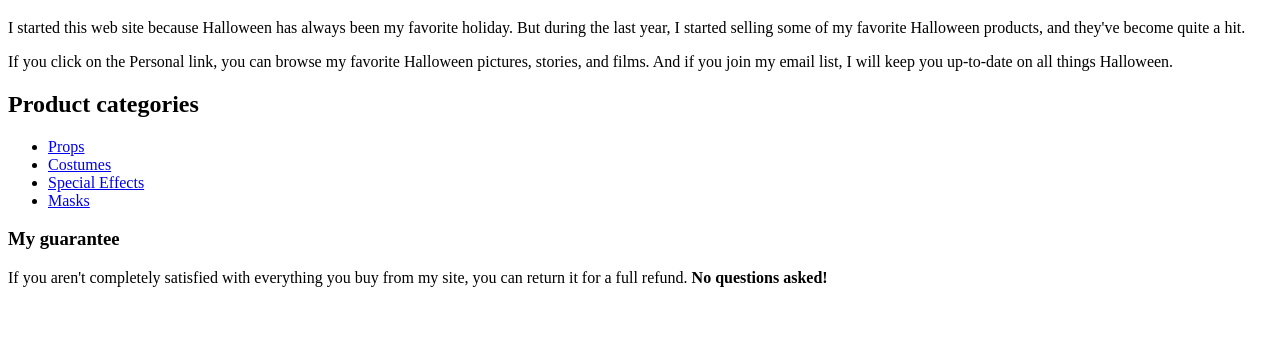
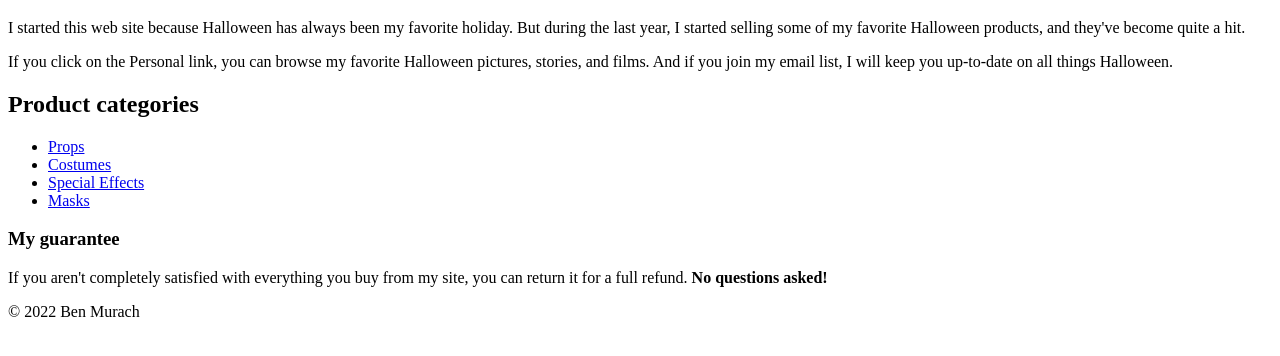
Before and after one commit to wchipman-csupueblo/halloween_shop_311, a plain HTML site: page index.html in a window 1280 px wide. Shown: the part 240-596 px from the top of the page. Drawn offline with Linux system fonts and the light colour scheme.

Commit message:
Footer completed

```diff
--- a/index.html
+++ b/index.html
@@ -40,6 +40,8 @@
       </p>
     </main>
 
-    <footer></footer>
+    <footer>
+      <p>&copy; 2022 Ben Murach</p>
+    </footer>
   </body>
 </html>
```
